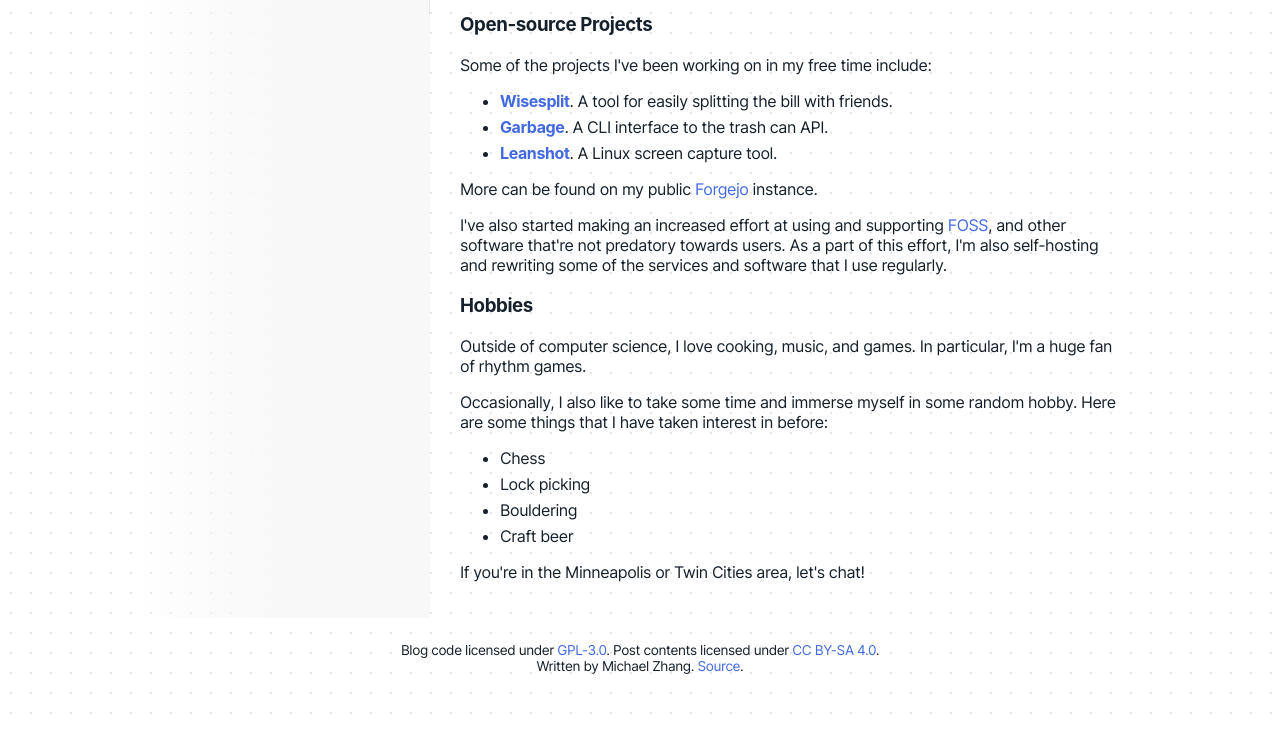
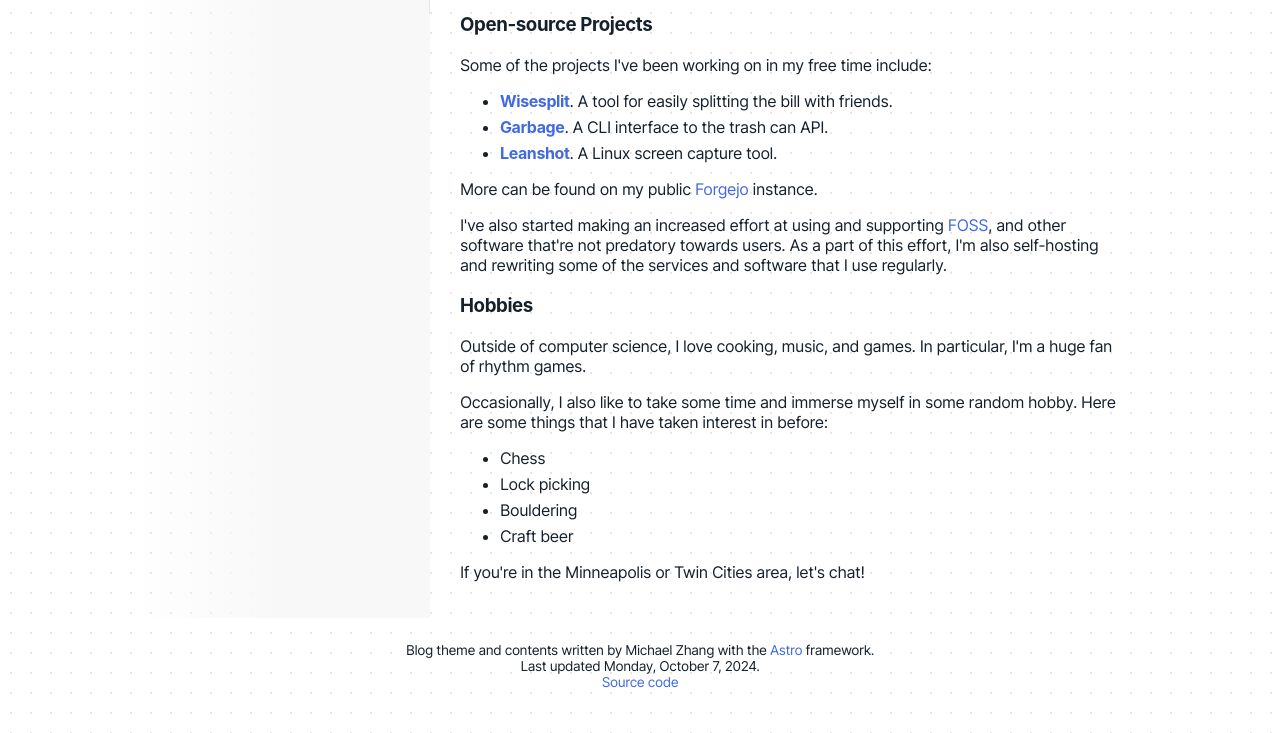
Before and after one commit to mzhang28/blog, an Astro site: page /about in a window 1280 px wide. Shown: the part 818-1551 px from the top of the page. Built offline with nearby package versions, Linux system fonts and the light colour scheme; Astro itself is replaced by a stand-in of ours; a web font is replaced by a local one.

Commit message:
update footer to include last updated date

```diff
--- a/src/components/Footer.astro
+++ b/src/components/Footer.astro
@@ -1,16 +1,19 @@
 ---
 import "../styles/footer.scss";
+
+const dateUpdated = new Date();
 ---
 
 <footer>
   <p>
-    Blog code licensed under <a href="https://www.gnu.org/licenses/gpl-3.0.txt" target="_blank"
-      >GPL-3.0</a
-    >. Post contents licensed under <a
-      href="https://creativecommons.org/licenses/by-sa/4.0/legalcode.txt">CC BY-SA 4.0</a
-    >.
+    Blog theme and contents written by Michael Zhang with the <a
+      href="https://astro.build/"
+      target="_blank"
+      rel="noreferrer noopener">Astro</a
+    > framework.
     <br />
-     Written by Michael Zhang.
-    <a href="https://git.mzhang.io/michael/blog" class="colorlink" target="_blank">Source</a>.
+    Last updated {dateUpdated.toLocaleString(undefined, { dateStyle: "full" })}.
+    <br />
+    <a href="https://git.mzhang.io/michael/blog" class="colorlink" target="_blank">Source code</a>
   </p>
 </footer>
```
Also changed, not shown: README.md.
